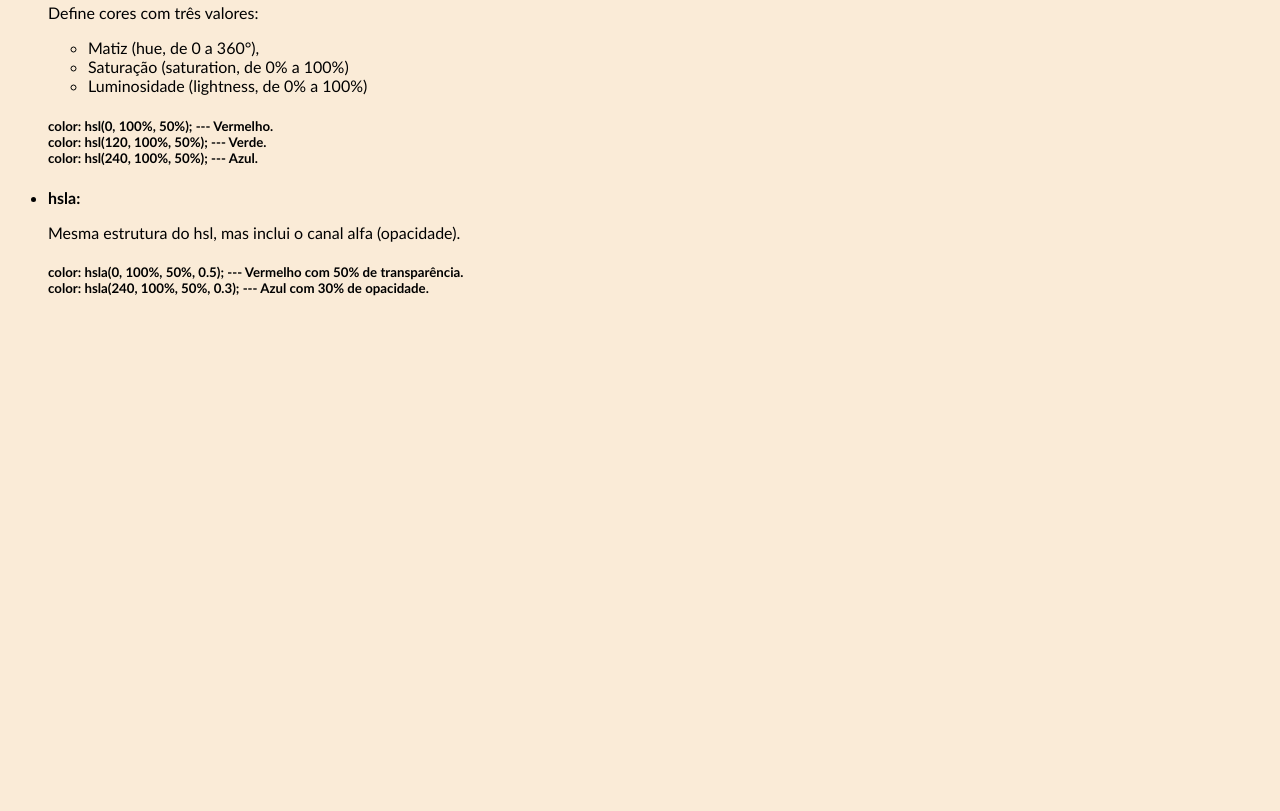
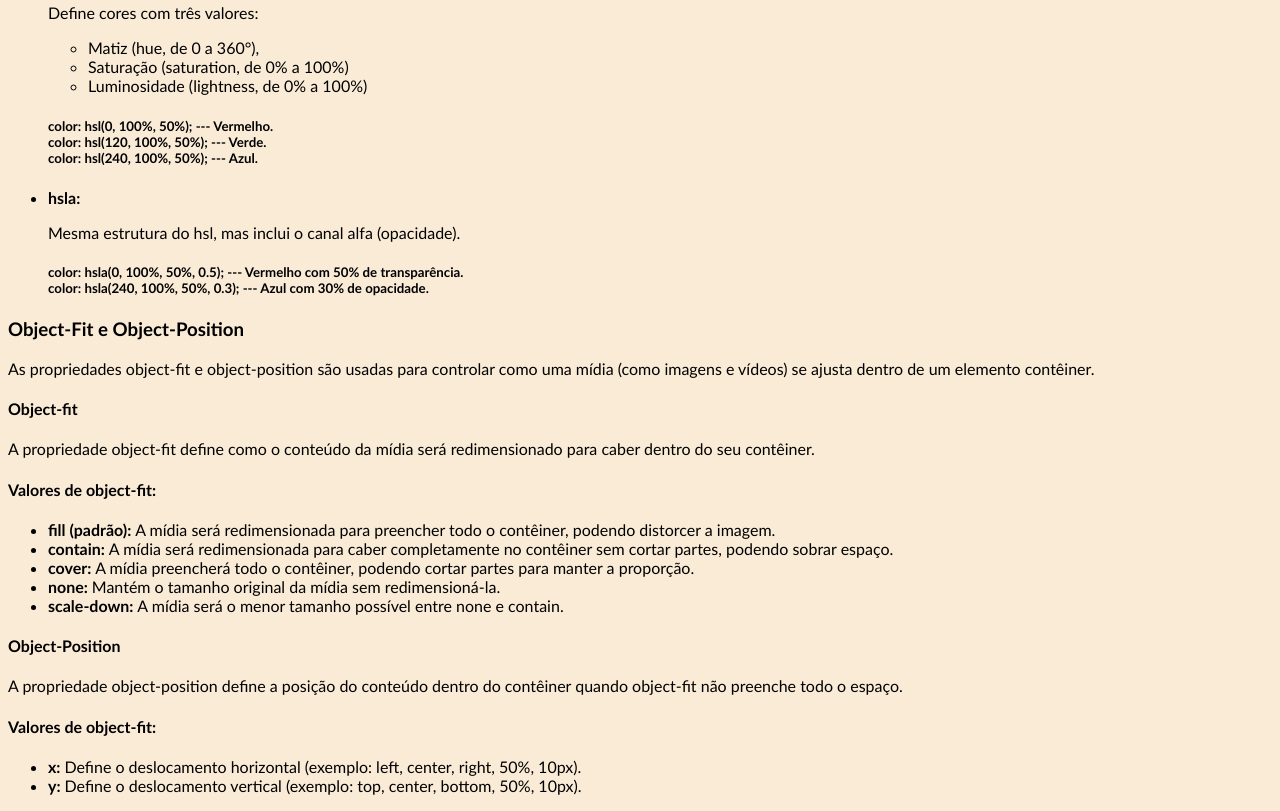
Before and after one commit to renaldopetlim/DIO-CSS-WEB-DEVELOPMENT-ANOTACOES, a plain HTML site: page index.html in a window 1280 px wide. Shown: the part 4385-5196 px from the top of the page. Before the commit the page ends 4703 px from the top, so only its background shows below. Drawn offline with Linux system fonts and the light colour scheme.

Commit message:
Inserindo Object Fit e POsition

```diff
--- a/index.html
+++ b/index.html
@@ -217,7 +217,7 @@
                             <h5>height: 200px; --- Define uma largura fixa de 200px.</h5>
                         <li><b>Exemplo com Porcentagem:</b></li>
                             <h5>height: 30%; --- Ocupa 30% da largura do elemento pai.</h5>
-                        <li><b>Exemplo com vw (Viewport Width - Largura da Tela):</b></li>
+                        <li><b>Exemplo com vh (Viewport Height - Altura da Tela):</b></li>
                             <h5>height: 60vw; --- 60% da largura da janela do navegador.</h5>
                     </ul>
                 </ul>
@@ -281,6 +281,59 @@
                     </h5>
             </ul>
         </article>
+
+        <article>
+            <h3>Object-Fit e Object-Position</h3>
+            <p>As propriedades object-fit e object-position são usadas para controlar como
+                uma mídia (como imagens e vídeos) se ajusta dentro de um elemento contêiner.
+            </p>
+            <div>
+                <h4>Object-fit</h4>
+                <p>A propriedade object-fit define como o conteúdo da mídia será
+                    redimensionado para caber dentro do seu contêiner.
+                </p>
+                <div>
+                    <h4>Valores de object-fit:</h4>
+                    <ul>
+                        <li><b>fill (padrão): </b>
+                            A mídia será redimensionada para preencher todo o contêiner,
+                            podendo distorcer a imagem.
+                        </li>
+                        <li><b>contain: </b>
+                            A mídia será redimensionada para caber completamente
+                            no contêiner sem cortar partes, podendo sobrar espaço.
+                        </li>
+                        <li><b>cover: </b>
+                            A mídia preencherá todo o contêiner, podendo cortar
+                            partes para manter a proporção.
+                        </li>
+                        <li><b>none: </b>
+                            Mantém o tamanho original da mídia sem redimensioná-la.
+                        </li>
+                        <li><b>scale-down: </b>
+                            A mídia será o menor tamanho possível entre none e contain.
+                        </li>
+                    </ul>
+                </div>
+            </div>
+            <div>
+                <h4>Object-Position</h4>
+                <p>A propriedade object-position define a posição do conteúdo dentro do
+                    contêiner quando object-fit não preenche todo o espaço.
+                </p>
+                <div>
+                    <h4>Valores de object-fit:</h4>
+                    <ul>
+                        <li><b>x: </b>
+                            Define o deslocamento horizontal (exemplo: left, center, right, 50%, 10px).
+                        </li>
+                        <li><b>y: </b>
+                            Define o deslocamento vertical (exemplo: top, center, bottom, 50%, 10px).
+                        </li>
+                    </ul>
+                </div>
+            </div>
+        </article>
     </main>
 </body>
 </html>
```
